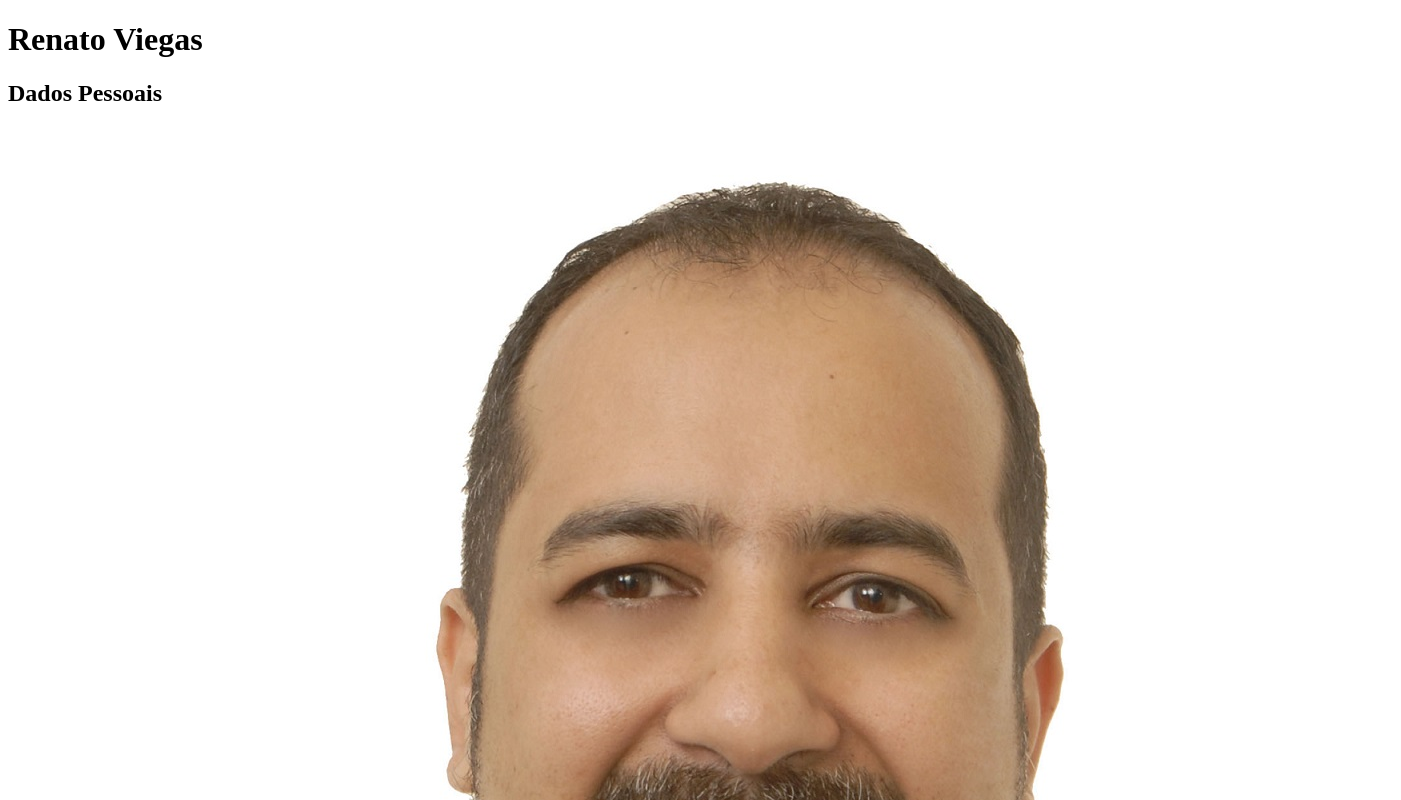
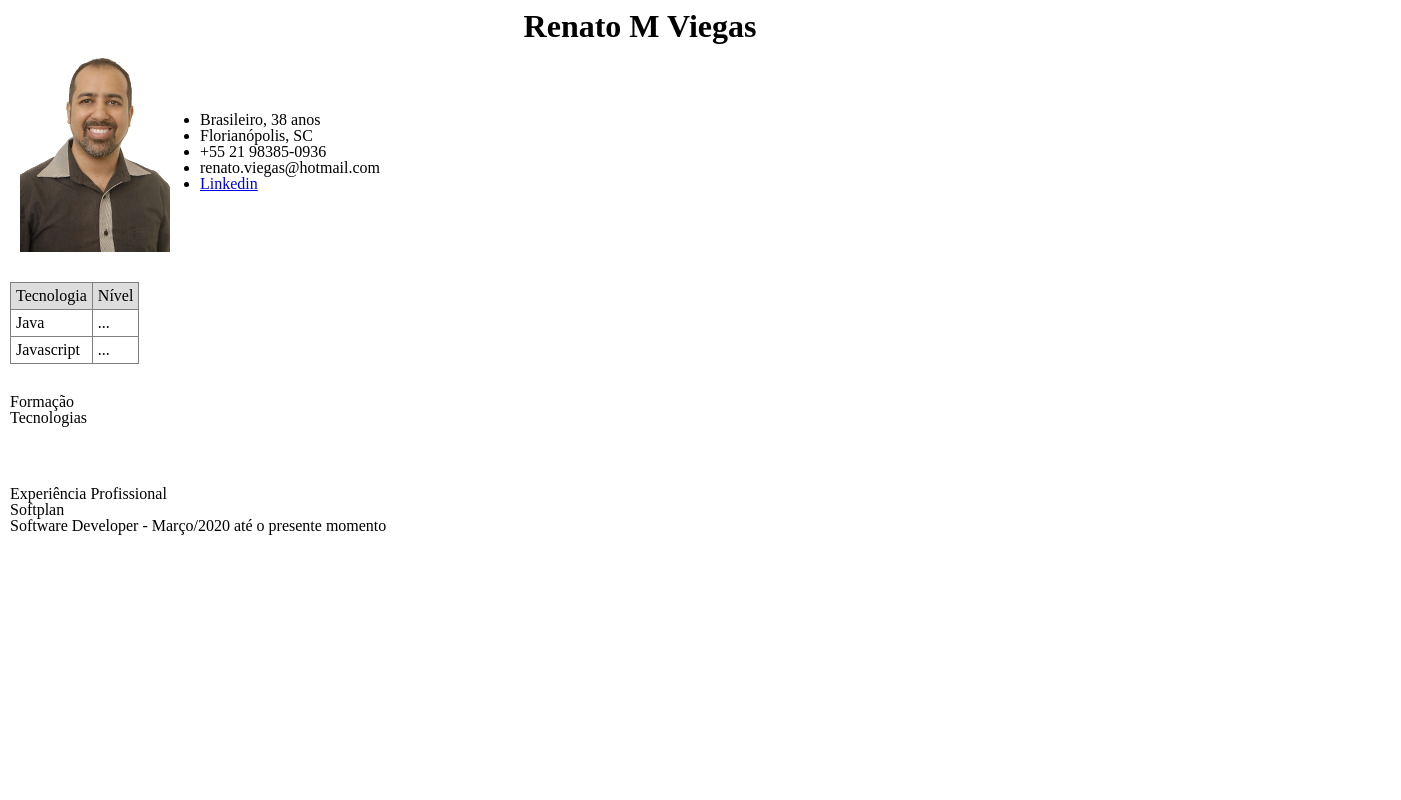
Before and after one commit to renatoviegas/renatoviegas.github.io, a plain HTML site: page index.html in a window 1280 px wide. Shown: the top 800 px of the page, 1401 px wide, since content can reach past the window. Drawn offline with Linux system fonts and the light colour scheme.

Commit message:
Ajustado a foto e estrutura

```diff
--- /dev/null
+++ b/css/reset.css
@@ -0,0 +1,48 @@
+/* http://meyerweb.com/eric/tools/css/reset/
+   v2.0 | 20110126
+   License: none (public domain)
+*/
+
+html, body, div, span, applet, object, iframe,
+h1, h2, h3, h4, h5, h6, p, blockquote, pre,
+a, abbr, acronym, address, big, cite, code,
+del, dfn, em, img, ins, kbd, q, s, samp,
+small, strike, strong, sub, sup, tt, var,
+b, u, i, center,
+dl, dt, dd, ol, ul, li,
+fieldset, form, label, legend,
+table, caption, tbody, tfoot, thead, tr, th, td,
+article, aside, canvas, details, embed,
+figure, figcaption, footer, header, hgroup,
+menu, nav, output, ruby, section, summary,
+time, mark, audio, video {
+	margin: 0;
+	padding: 0;
+	border: 0;
+	font-size: 100%;
+	font: inherit;
+	vertical-align: baseline;
+}
+/* HTML5 display-role reset for older browsers */
+article, aside, details, figcaption, figure,
+footer, header, hgroup, menu, nav, section {
+	display: block;
+}
+body {
+	line-height: 1;
+}
+ol, ul {
+	list-style: none;
+}
+blockquote, q {
+	quotes: none;
+}
+blockquote:before, blockquote:after,
+q:before, q:after {
+	content: '';
+	content: none;
+}
+table {
+	border-collapse: collapse;
+	border-spacing: 0;
+}
--- /dev/null
+++ b/css/style.css
@@ -0,0 +1,31 @@
+body {
+  padding: 10px;
+}
+
+.title {
+  font-size: 2rem;
+  text-align: center;
+  font-weight: bold;
+}
+
+.dados-pessoais {
+  margin: 10px;
+  display: flex;
+  flex-direction: row;
+  align-items: center;
+}
+
+.dados {
+  margin-left: 30px;
+  list-style-type: disc;
+}
+
+table, tr, td, th {
+  border: 1px solid gray;
+  padding: 5px;
+  margin: 30px 0;
+}
+
+th {
+  background-color: #ddd;
+}
--- a/index.html
+++ b/index.html
@@ -1,25 +1,24 @@
 <!DOCTYPE html>
 <html lang="pt-br">
   <head>
-    <meta charset="UTF-8">
-    <meta name="viewport" content="width=device-width, initial-scale=1.0">
+    <meta charset="UTF-8" />
+    <meta name="viewport" content="width=device-width, initial-scale=1.0" />
+    <link rel="stylesheet" href="./css/reset.css" />
+    <link rel="stylesheet" href="./css/style.css" />
     <title>Renato Viegas | Dev</title>
   </head>
   <body>
     <header>
-        <h1>Renato Viegas</h1>
+      <h1 class="title">Renato Viegas</h1>
     </header>
     <main>
-        <div>
-            <h2>Dados Pessoais</h2>
-            <img src="./images/foto.jpg" alt="Renato Viegas"/>
-            <ul>
+      <div class="dados-pessoais">
+        <img src="./images/foto.png" alt="Renato Viegas" />
+        <ul class="dados">
           <li>Brasileiro, 38 anos</li>
           <li>Florianópolis, SC</li>
           <li>+55 21 98385-0936</li>
           <li>renato.viegas@hotmail.com</li>
-                <li></li>
-
           <li>
             <!-- prettier-ignore -->
             <a href="https://www.linkedin.com/in/renato-viegas/" target="_blank">
@@ -27,6 +26,25 @@
                   </a>
           </li>
         </ul>
+      </div>
+
+      <div>
+        <table>
+          <thead>
+            <th>Tecnologia</th>
+            <th>Nível</th>
+          </thead>
+          <tbody>
+            <tr>
+              <td>Java</td>
+              <td>...</td>
+            </tr>
+            <tr>
+              <td>Javascript</td>
+              <td>...</td>
+            </tr>
+          </tbody>
+        </table>
       </div>
 
       <div>
@@ -45,13 +63,14 @@
 
         <div>
           <h3>Softplan</h3>
-                <h5>Software Developer - <strong>Março/2020</strong> até o presente momento</h5>
+          <h5>
+            Software Developer - <strong>Março/2020</strong> até o presente
+            momento
+          </h5>
         </div>
       </div>
-
     </main>
-    <footer>
-
-    </footer>
+    <footer></footer>
+    <script src="./js/script.js"></script>
   </body>
 </html>
--- /dev/null
+++ b/js/script.js
@@ -0,0 +1,2 @@
+const title = document.querySelector("h1");
+title.textContent = 'Renato M Viegas';
```
Also changed, not shown: images/foto.jpg (deleted), images/foto.png (added). Lines whose indentation alone changed are shown as unchanged.
